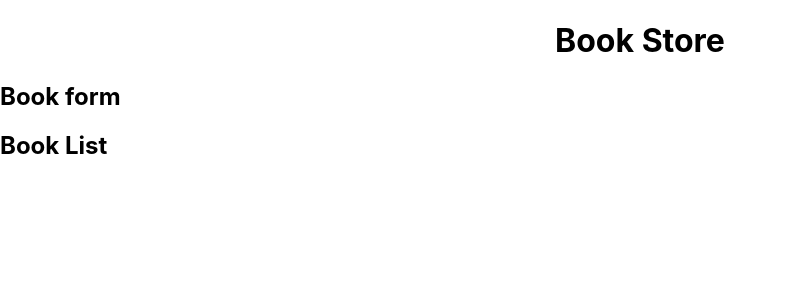
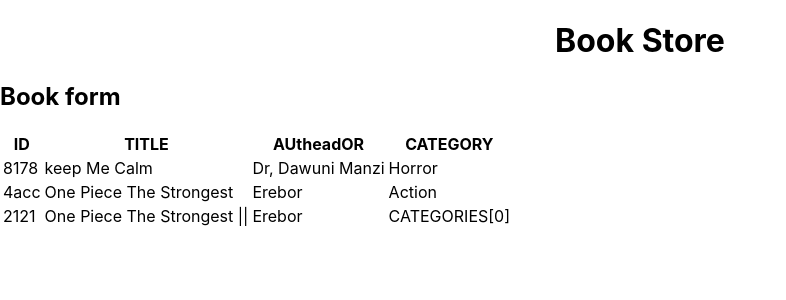
Before and after one commit to codesalley/book-store, a React (Create React App) app: page / in a window 1280 px wide. Shown: the top 300 px of the page, without its empty margins (0-786 px from the left). Built offline with nearby package versions, Linux system fonts and the light colour scheme.

Commit message:
add booklist container to map state to props

```diff
--- a/src/App.js
+++ b/src/App.js
@@ -1,13 +1,13 @@
 import './App.css';
 import BookForm from './components/BookForm';
-import BookList from './components/BookList';
+import BookListContainer from './containers/BookListContainer';
 
 function App() {
   return (
     <div className="App">
       <h1>Book Store </h1>
       <BookForm />
-      <BookList />
+      <BookListContainer />
     </div>
   );
 }
--- a/src/components/Book.js
+++ b/src/components/Book.js
@@ -0,0 +1,19 @@
+import PropTypes from 'prop-types';
+
+const Book = (books) => {
+  const { book } = books;
+  return (
+    <tr>
+      <td>{book.id.slice(0, 4)}</td>
+      <td>{book.name}</td>
+      <td>{book.author}</td>
+      <td>{book.category}</td>
+    </tr>
+  );
+};
+
+Book.propType = {
+  book: PropTypes.object,
+};
+
+export default Book;
--- a/src/components/BookList.js
+++ b/src/components/BookList.js
@@ -1,3 +1,22 @@
-const BookList = () => <h2>Book List</h2>;
+/* eslint-disable react/prop-types */
+import Book from './Book';
+
+const BookList = ({ books }) => {
+  console.log(books);
+  return (
+    <div className="main-book-list">
+      <table>
+        <tr>
+          <th>ID</th>
+          <th>TITLE</th>
+          <th>AUtheadOR</th>
+          <th>CATEGORY</th>
+        </tr>
+
+        {books.map((book, index) => <Book book={book} key={index.toString()} />)}
+      </table>
+    </div>
+  );
+};
 
 export default BookList;
--- /dev/null
+++ b/src/containers/BookListContainer.js
@@ -0,0 +1,10 @@
+import { connect } from 'react-redux';
+import BookList from '../components/BookList';
+
+const mapStateToProps = (state) => ({
+  books: state.books,
+});
+
+const BookListContainer = connect(mapStateToProps)(BookList);
+
+export default BookListContainer;
--- a/src/reducers/books.js
+++ b/src/reducers/books.js
@@ -1,8 +1,8 @@
 import uuid from 'uuid';
 import { CREATE_BOOK, REMOVE_BOOK } from '../actions/types';
-import bookStore from '../store/initialState';
+import books from '../store/initialState';
 
-const booksReducer = (state = bookStore, action) => {
+const booksReducer = (state = books, action) => {
   const { type, payload } = action;
   switch (type) {
     case CREATE_BOOK:
--- a/src/reducers/index.js
+++ b/src/reducers/index.js
@@ -1,6 +1,6 @@
 import { combineReducers } from 'redux';
 import booksReducer from './books';
 
-const rootReducer = combineReducers({ booksReducer });
+const rootReducer = combineReducers({ books: booksReducer });
 
 export default rootReducer;
--- a/src/store/initialState.js
+++ b/src/store/initialState.js
@@ -1,7 +1,7 @@
 import uuid from 'uuid';
 import CATEGORIES from '../utils/categories';
 
-const bookStore = [
+const books = [
   {
     id: uuid.v4(),
     name: 'keep Me Calm',
@@ -16,7 +16,14 @@ const bookStore = [
     year: Date.now(),
     category: CATEGORIES[0],
   },
+  {
+    id: '212121h2jhj',
+    name: 'One Piece The Strongest ||',
+    author: 'Erebor',
+    year: Date.now(),
+    category: 'CATEGORIES[0]',
+  },
 
 ];
 
-export default bookStore;
+export default books;
```
